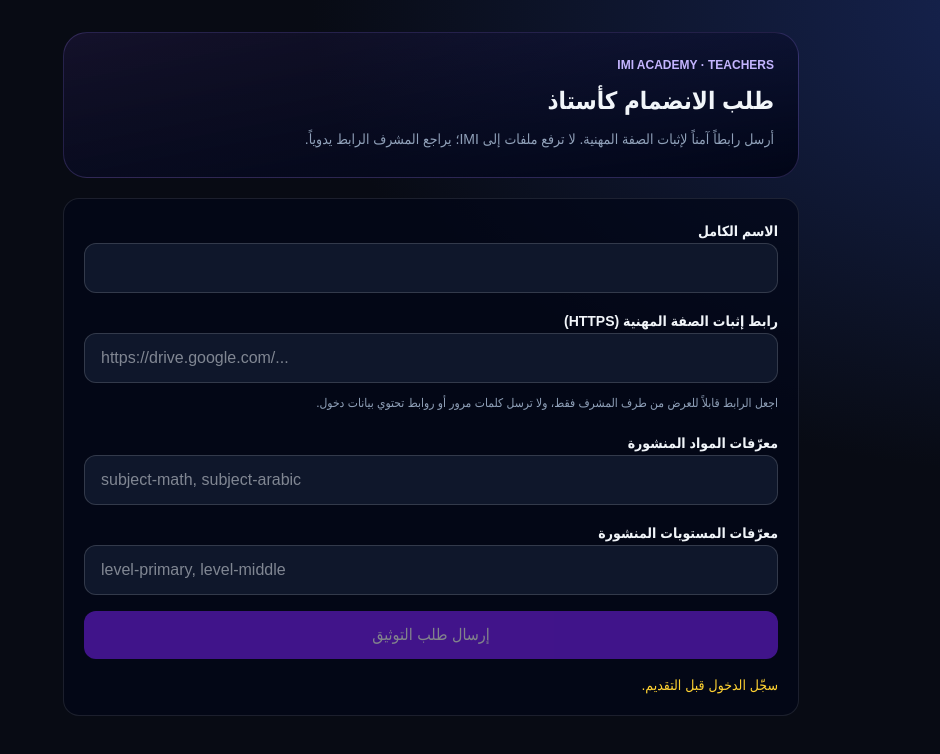
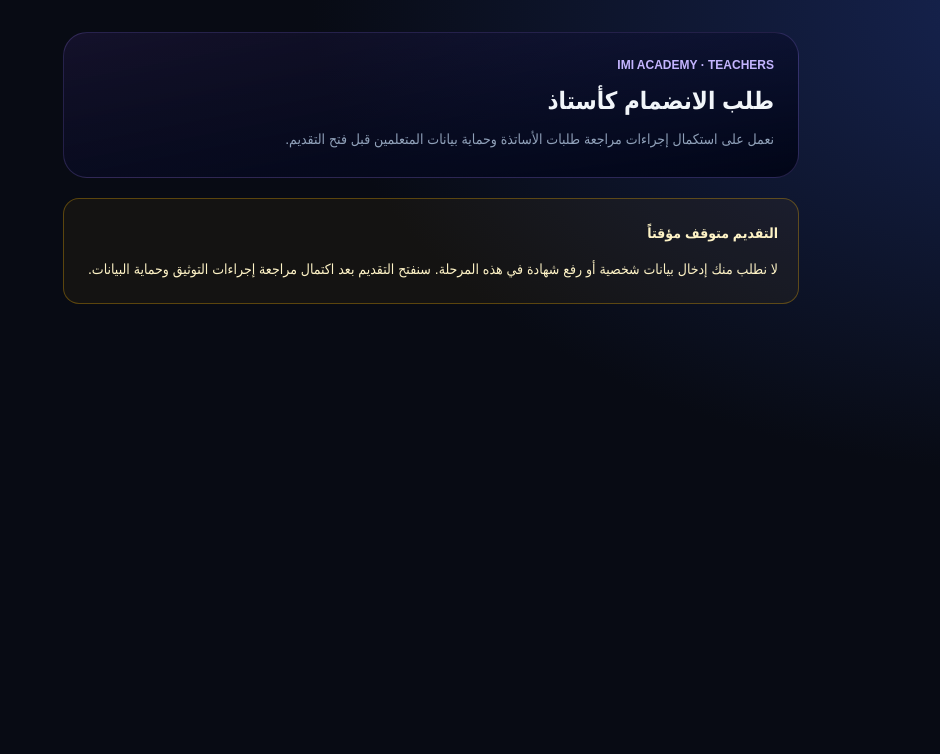
Before and after one commit to walid1239/Imi-android, a Next.js app in the folder web/: page /teacher/apply in a window 1280 px wide. Shown: the top 754 px of the page, without its empty margins (340-1280 px from the left). Built offline with nearby package versions, Linux system fonts and the light colour scheme; no server answers.

Commit message:
fix(teachers): keep public application route gated until review is ready

```diff
--- a/web/src/components/teacher-application-panel.tsx
+++ b/web/src/components/teacher-application-panel.tsx
@@ -1,104 +1,25 @@
-'use client';
-
-import { useEffect, useState, type FormEvent } from 'react';
-import { onAuthStateChanged, type User } from 'firebase/auth';
-import { auth } from '@/lib/firebase/client';
-
 export default function TeacherApplicationPanel() {
-  const [user, setUser] = useState<User | null>(null);
-  const [fullName, setFullName] = useState('');
-  const [proofUrl, setProofUrl] = useState('');
-  const [subjectIds, setSubjectIds] = useState('');
-  const [levelIds, setLevelIds] = useState('');
-  const [busy, setBusy] = useState(false);
-  const [message, setMessage] = useState('');
-
-  useEffect(() => onAuthStateChanged(auth, setUser), []);
-
-  async function submit(event: FormEvent<HTMLFormElement>) {
-    event.preventDefault();
-    if (!user) {
-      setMessage('سجّل الدخول أولاً لإرسال طلب التوثيق.');
-      return;
-    }
-    setBusy(true);
-    setMessage('');
-    try {
-      const token = await user.getIdToken();
-      const response = await fetch('/api/v1/teachers/applications', {
-        method: 'POST',
-        headers: {
-          'content-type': 'application/json',
-          authorization: `Bearer ${token}`,
-        },
-        body: JSON.stringify({
-          fullName,
-          proofUrl,
-          subjectIds: subjectIds.split(',').map(value => value.trim()).filter(Boolean),
-          levelIds: levelIds.split(',').map(value => value.trim()).filter(Boolean),
-        }),
-      });
-      const payload = await response.json() as { data?: { status?: string }; error?: string };
-      if (!response.ok) throw new Error(payload.error || 'تعذر إرسال طلب التوثيق.');
-      setMessage(payload.data?.status === 'pending'
-        ? 'تم إرسال طلبك بنجاح. سيُراجع المشرف رابط الإثبات يدوياً.'
-        : 'تم استلام الطلب.');
-    } catch (error) {
-      setMessage(error instanceof Error ? error.message : 'تعذر إرسال الطلب حالياً.');
-    } finally {
-      setBusy(false);
-    }
-  }
-
   return (
     <main dir="rtl" className="mx-auto min-h-screen max-w-3xl px-4 py-8 text-slate-100">
       <header className="rounded-3xl border border-violet-400/20 bg-gradient-to-br from-violet-500/10 to-slate-950 p-6">
         <p className="text-xs font-bold text-violet-300">IMI ACADEMY · TEACHERS</p>
         <h1 className="mt-3 text-2xl font-black">طلب الانضمام كأستاذ</h1>
         <p className="mt-2 text-sm leading-7 text-slate-400">
-          أرسل رابطاً آمناً لإثبات الصفة المهنية. لا ترفع ملفات إلى IMI؛ يراجع المشرف الرابط يدوياً.
+          نعمل على استكمال إجراءات مراجعة طلبات الأساتذة وحماية بيانات المتعلمين قبل فتح التقديم.
         </p>
       </header>
 
-      <form onSubmit={submit} className="mt-5 space-y-4 rounded-2xl border border-white/10 bg-slate-950/70 p-5">
-        <label className="block space-y-2">
-          <span className="text-sm font-bold">الاسم الكامل</span>
-          <input required minLength={3} maxLength={80} value={fullName}
-            onChange={event => setFullName(event.target.value)}
-            className="w-full rounded-xl border border-white/15 bg-slate-900 px-4 py-3 text-sm outline-none focus:border-violet-400"
-            autoComplete="name" />
-        </label>
-        <label className="block space-y-2">
-          <span className="text-sm font-bold">رابط إثبات الصفة المهنية (HTTPS)</span>
-          <input required type="url" value={proofUrl} onChange={event => setProofUrl(event.target.value)}
-            placeholder="https://drive.google.com/..."
-            className="w-full rounded-xl border border-white/15 bg-slate-900 px-4 py-3 text-left text-sm outline-none focus:border-violet-400"
-            dir="ltr" />
-          <span className="block text-xs leading-6 text-slate-400">
-            اجعل الرابط قابلاً للعرض من طرف المشرف فقط، ولا ترسل كلمات مرور أو روابط تحتوي بيانات دخول.
-          </span>
-        </label>
-        <label className="block space-y-2">
-          <span className="text-sm font-bold">معرّفات المواد المنشورة</span>
-          <input required value={subjectIds} onChange={event => setSubjectIds(event.target.value)}
-            placeholder="subject-math, subject-arabic"
-            className="w-full rounded-xl border border-white/15 bg-slate-900 px-4 py-3 text-left text-sm outline-none focus:border-violet-400"
-            dir="ltr" />
-        </label>
-        <label className="block space-y-2">
-          <span className="text-sm font-bold">معرّفات المستويات المنشورة</span>
-          <input required value={levelIds} onChange={event => setLevelIds(event.target.value)}
-            placeholder="level-primary, level-middle"
-            className="w-full rounded-xl border border-white/15 bg-slate-900 px-4 py-3 text-left text-sm outline-none focus:border-violet-400"
-            dir="ltr" />
-        </label>
-        <button type="submit" disabled={!user || busy}
-          className="w-full rounded-xl bg-violet-600 px-4 py-3 font-bold text-white disabled:cursor-not-allowed disabled:opacity-50">
-          {busy ? 'جارٍ إرسال الطلب…' : 'إرسال طلب التوثيق'}
-        </button>
-        {!user && <p className="text-sm text-amber-300">سجّل الدخول قبل التقديم.</p>}
-        {message && <p role="status" className="text-sm leading-6 text-slate-200">{message}</p>}
-      </form>
+      <section
+        role="status"
+        aria-live="polite"
+        className="mt-5 rounded-2xl border border-amber-400/30 bg-amber-400/5 p-5 text-sm leading-7 text-amber-100"
+      >
+        <h2 className="font-bold">التقديم متوقف مؤقتاً</h2>
+        <p className="mt-2">
+          لا نطلب منك إدخال بيانات شخصية أو رفع شهادة في هذه المرحلة. سنفتح التقديم بعد اكتمال
+          مراجعة إجراءات التوثيق وحماية البيانات.
+        </p>
+      </section>
     </main>
   );
 }
```
